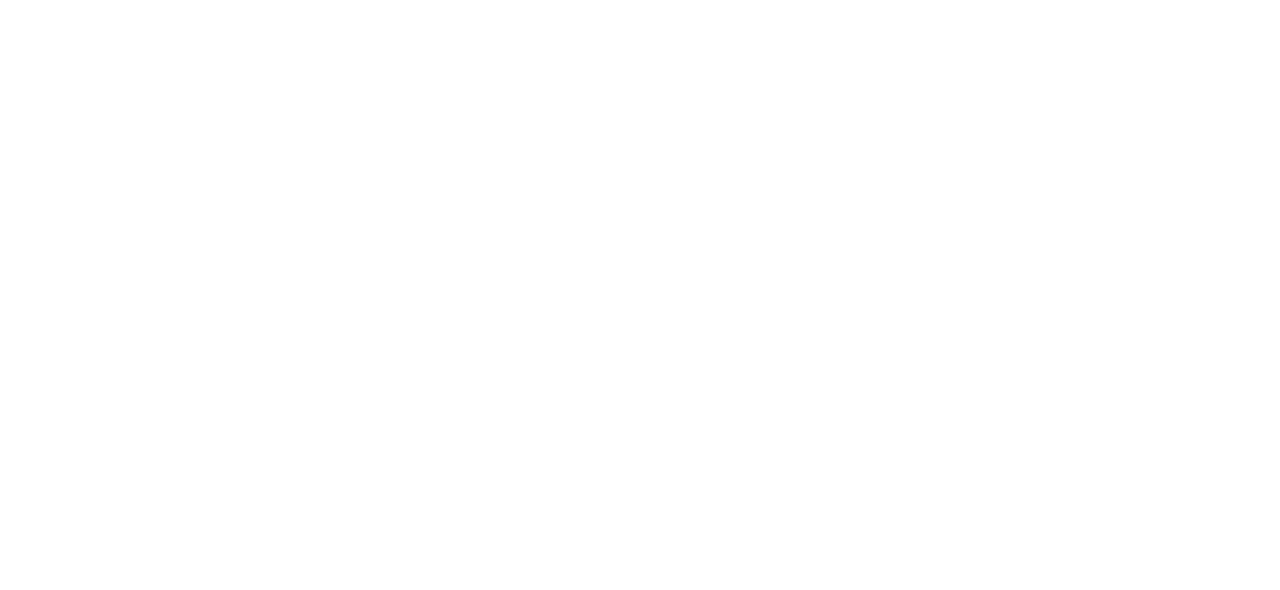
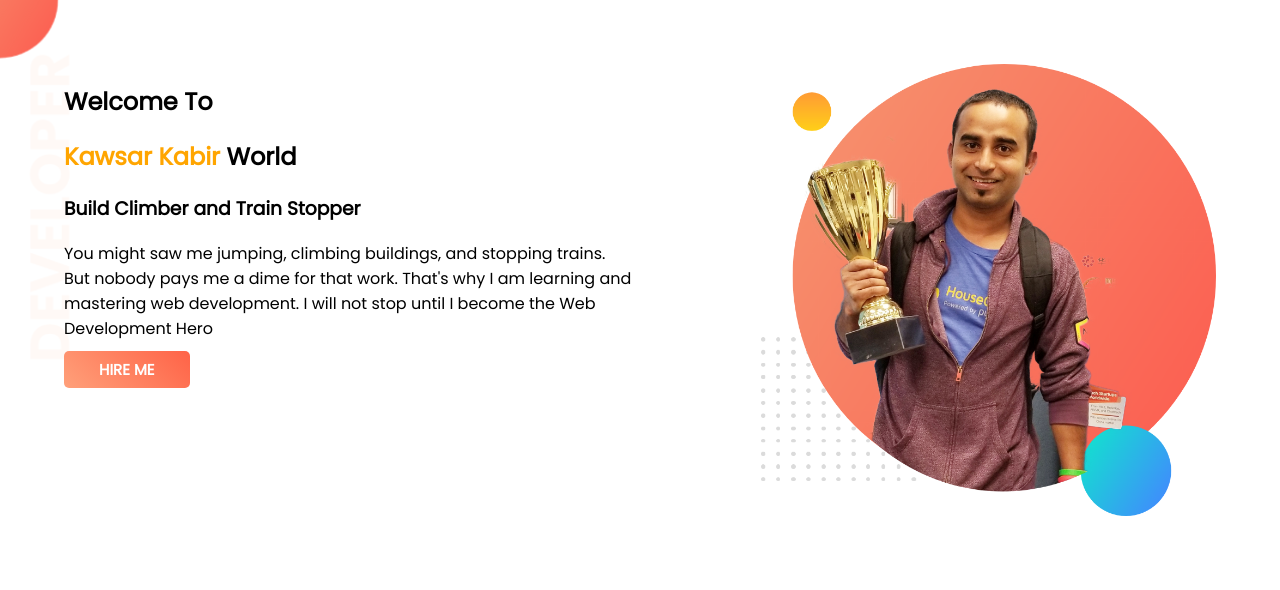
Before and after one commit to kawsarkabir/kawsarkabir-portfolio, a plain HTML site: page index.html in a window 1280 px wide. Drawn offline with Linux system fonts and the light colour scheme.

Commit message:
fast part done

```diff
--- a/index.html
+++ b/index.html
@@ -4,11 +4,27 @@
     <meta charset="UTF-8">
     <meta http-equiv="X-UA-Compatible" content="IE=edge">
     <meta name="viewport" content="width=device-width, initial-scale=1.0">
-    <title>kawsarkabir portfolio</title>
+    <title>simple portfolio</title>
+    <!-- google font link -->
+    <link href="https://fonts.googleapis.com/css2?family=Poppins&display=swap" rel="stylesheet">
     <link rel="stylesheet" href="style.css">
+
 </head>
 <body>
+    <section class="top-banner">
+        <div class="header-container">
+            <h1>Welcome To</h1>
+            <h1> <span class="orange-color">Kawsar Kabir</span> World</h1>
+             <h3>Build Climber and Train Stopper
+            </h3>
+            <p>You might saw me jumping, climbing buildings, and stopping trains. But nobody pays me a dime for that work. That's why I am learning and mastering web development. I will not stop until I become the Web Development Hero</p>
+            <a class="btn" href="https://www.linkedin.com/in/kawsarkabir" target="_blank">HIRE ME</a>
+        </div>
+        <div class="header-pic">
+            <img src="./img/jhankar.png" alt="">
+        </div>
 
+    </section>
 
 
 </body>
--- a/style.css
+++ b/style.css
@@ -0,0 +1,39 @@
+
+body{
+    font-family: 'Poppins', sans-serif;
+    margin: 0;
+}
+.orange-color{
+    color:rgb(255, 165, 0);
+}
+section{
+    display: flex;
+}
+.top-banner{
+    background: url(./img/top-banner.png) no-repeat;
+}
+.header-container{
+    width: 50%;
+    padding: 5%;
+}
+.header-container h1{}
+.header-container h3{}
+.header-container p{
+
+}
+.header-pic{
+    width: 40%;
+    padding: 5%;
+}
+.header-pic img{
+    width: 100%;
+}
+.btn{
+    padding: 8px 35px;
+    text-decoration: none;
+    color: #fff;
+    font-weight: bold;
+    font-size: 15px;
+    border-radius: 5px;
+    background: linear-gradient(45deg, lightsalmon, tomato);
+}
```
Also changed, not shown: img/dream-bg.png (added), img/exp-bg.png (added), img/jhankar.png (added), img/jhankar2.png (added), img/kawsar.png (added), img/my-bg.png (added), img/my-bg2.png (added), img/top-banner.png (added).
